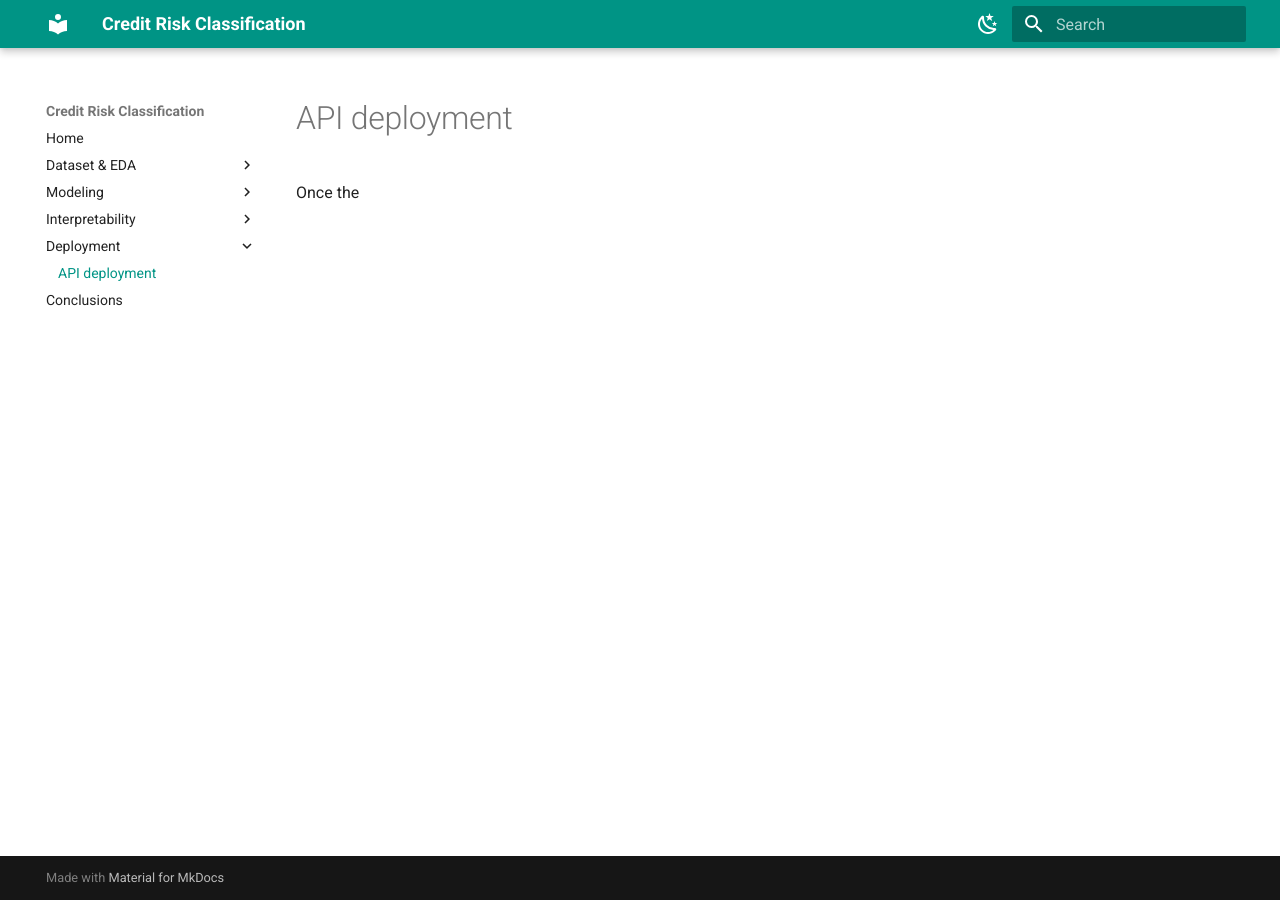
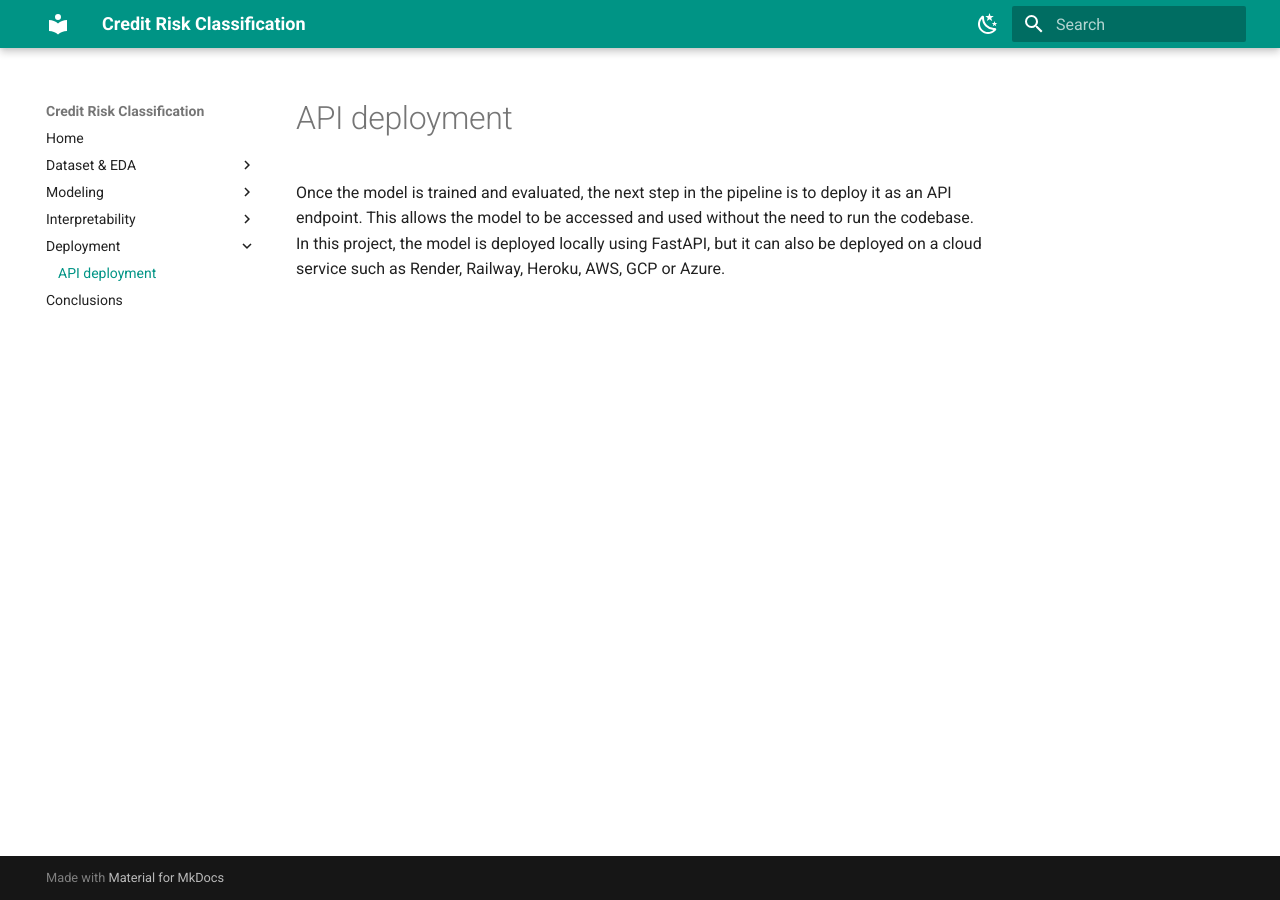
Before and after one commit to Yb1ku/german-credit-risk, an MkDocs documentation site: the page built from docs/deployment/api_endpoint.md, in a window 1280 px wide. Built offline with MkDocs 1.6.1 and Material for MkDocs 9.7.7, drawn with Linux system fonts in a browser that asks for light colours.

Commit message:
Documentation update

```diff
--- a/docs/deployment/api_endpoint.md
+++ b/docs/deployment/api_endpoint.md
@@ -1 +1,5 @@
-Once the
+Once the model is trained and evaluated, the next step in the pipeline is to
+deploy it as an API endpoint. This allows the model to be accessed and used
+without the need to run the codebase. In this project, the model is deployed
+locally using FastAPI, but it can also be deployed on a cloud service such as
+Render, Railway, Heroku, AWS, GCP or Azure.
```
